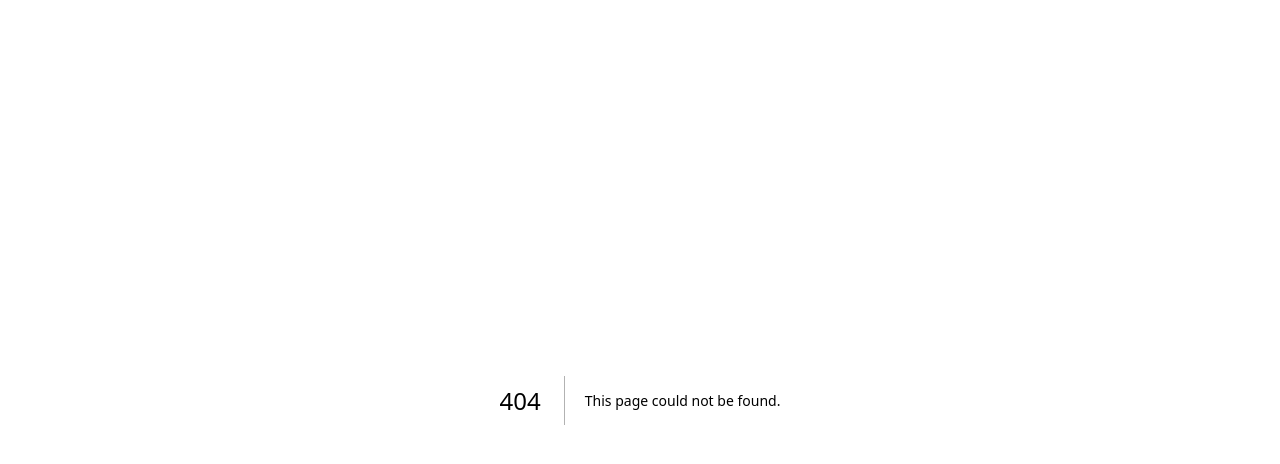
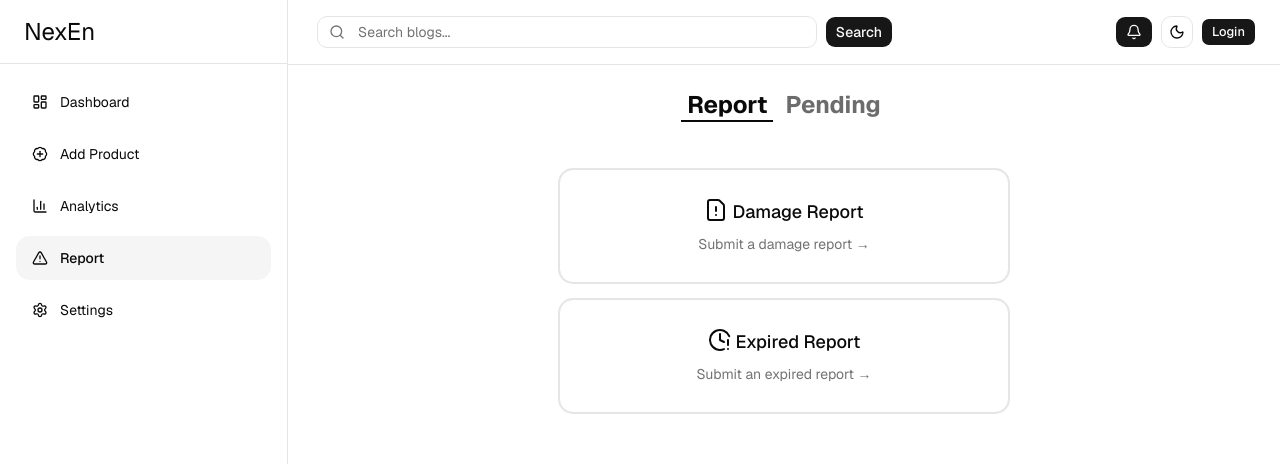
Before and after one commit to ahosan-h/nexen, a Next.js app in the folder frontend/: page /expire-damage in a window 1280 px wide. Before the commit this address had no page. Shown: the top 464 px of the page. Built offline with nearby package versions, Linux system fonts and the light colour scheme; no server answers.

Commit message:
add damage and expired report tabs with navigation cards

```diff
--- /dev/null
+++ b/frontend/app/(dashboard)/(expire-damage)/expire-damage/layoout.tsx
@@ -0,0 +1,14 @@
+// app/layout.tsx
+export default function DamageExpire({
+  children,
+}: {
+  children: React.ReactNode;
+}) {
+  return (
+    <html lang="en">
+      <body>
+        <main>{children}</main>
+      </body>
+    </html>
+  );
+}
--- /dev/null
+++ b/frontend/app/(dashboard)/(expire-damage)/expire-damage/page.tsx
@@ -0,0 +1,55 @@
+import { Card, CardContent } from "@/components/ui/card";
+import { Tabs, TabsContent, TabsList, TabsTrigger } from "@/components/ui/tabs";
+import { ClockAlert, FileWarningIcon } from "lucide-react";
+import Link from "next/link";
+
+export default function DamageExpire() {
+  return (
+    <div>
+      <Tabs
+        className="w-full flex items-center justify-center"
+        defaultValue="report"
+      >
+        <TabsList variant="line">
+          <TabsTrigger value="report" className="text-2xl font-bold">
+            Report
+          </TabsTrigger>
+          <TabsTrigger value="pending" className="text-2xl font-bold">
+            Pending
+          </TabsTrigger>
+        </TabsList>
+
+        <TabsContent value="report" className="mt-10">
+          <div className="flex flex-col gap-4">
+            <Link href="/damage">
+              <Card className="rounded-xl border bg-card hover:border-primary hover:bg-accent/30 transition-all cursor-pointer">
+                <CardContent className="flex w-full px-8 sm:w-sm md:w-md h-20 flex-col items-center justify-center gap-2">
+                  <div className="flex gap-1">
+                    <FileWarningIcon />
+                    <p className="text-lg font-medium">Damage Report</p>
+                  </div>
+                  <p className="text-sm text-muted-foreground">
+                    Submit a damage report →
+                  </p>
+                </CardContent>
+              </Card>
+            </Link>
+            <Link href="/expire">
+              <Card className="rounded--xl border bg-card hover:border-primary hover:bg-accent/30 transition-all cursor-pointer">
+                <CardContent className="flex w-full px-8 sm:w-sm md:w-md h-20 flex-col items-center justify-center gap-2">
+                  <div className="flex gap-1">
+                    <ClockAlert />
+                    <p className="text-lg font-medium">Expired Report</p>
+                  </div>
+                  <p className="text-sm text-muted-foreground">
+                    Submit an expired report →
+                  </p>
+                </CardContent>
+              </Card>
+            </Link>
+          </div>
+        </TabsContent>
+      </Tabs>
+    </div>
+  );
+}
--- a/frontend/components/sidebar.tsx
+++ b/frontend/components/sidebar.tsx
@@ -10,6 +10,7 @@ import {
   Settings,
   Menu,
   BadgePlus,
+  TriangleAlert,
 } from "lucide-react";
 
 import { Button } from "@/components/ui/button";
@@ -39,6 +40,11 @@ const navItems = [
     label: "Analytics",
     href: "/analytics",
     icon: BarChart3,
+  },
+  {
+    label: "Report",
+    href: "/expire-damage",
+    icon: TriangleAlert,
   },
   {
     label: "Settings",
--- /dev/null
+++ b/frontend/components/ui/tabs.tsx
@@ -0,0 +1,90 @@
+"use client"
+
+import * as React from "react"
+import { cva, type VariantProps } from "class-variance-authority"
+import { Tabs as TabsPrimitive } from "radix-ui"
+
+import { cn } from "@/lib/utils"
+
+function Tabs({
+  className,
+  orientation = "horizontal",
+  ...props
+}: React.ComponentProps<typeof TabsPrimitive.Root>) {
+  return (
+    <TabsPrimitive.Root
+      data-slot="tabs"
+      data-orientation={orientation}
+      className={cn(
+        "group/tabs flex gap-2 data-horizontal:flex-col",
+        className
+      )}
+      {...props}
+    />
+  )
+}
+
+const tabsListVariants = cva(
+  "group/tabs-list inline-flex w-fit items-center justify-center rounded-lg p-[3px] text-muted-foreground group-data-horizontal/tabs:h-8 group-data-vertical/tabs:h-fit group-data-vertical/tabs:flex-col data-[variant=line]:rounded-none",
+  {
+    variants: {
+      variant: {
+        default: "bg-muted",
+        line: "gap-1 bg-transparent",
+      },
+    },
+    defaultVariants: {
+      variant: "default",
+    },
+  }
+)
+
+function TabsList({
+  className,
+  variant = "default",
+  ...props
+}: React.ComponentProps<typeof TabsPrimitive.List> &
+  VariantProps<typeof tabsListVariants>) {
+  return (
+    <TabsPrimitive.List
+      data-slot="tabs-list"
+      data-variant={variant}
+      className={cn(tabsListVariants({ variant }), className)}
+      {...props}
+    />
+  )
+}
+
+function TabsTrigger({
+  className,
+  ...props
+}: React.ComponentProps<typeof TabsPrimitive.Trigger>) {
+  return (
+    <TabsPrimitive.Trigger
+      data-slot="tabs-trigger"
+      className={cn(
+        "relative inline-flex h-[calc(100%-1px)] flex-1 items-center justify-center gap-1.5 rounded-md border border-transparent px-1.5 py-0.5 text-sm font-medium whitespace-nowrap text-foreground/60 transition-all group-data-vertical/tabs:w-full group-data-vertical/tabs:justify-start hover:text-foreground focus-visible:border-ring focus-visible:ring-[3px] focus-visible:ring-ring/50 focus-visible:outline-1 focus-visible:outline-ring disabled:pointer-events-none disabled:opacity-50 has-data-[icon=inline-end]:pr-1 has-data-[icon=inline-start]:pl-1 dark:text-muted-foreground dark:hover:text-foreground group-data-[variant=default]/tabs-list:data-active:shadow-sm group-data-[variant=line]/tabs-list:data-active:shadow-none [&_svg]:pointer-events-none [&_svg]:shrink-0 [&_svg:not([class*='size-'])]:size-4",
+        "group-data-[variant=line]/tabs-list:bg-transparent group-data-[variant=line]/tabs-list:data-active:bg-transparent dark:group-data-[variant=line]/tabs-list:data-active:border-transparent dark:group-data-[variant=line]/tabs-list:data-active:bg-transparent",
+        "data-active:bg-background data-active:text-foreground dark:data-active:border-input dark:data-active:bg-input/30 dark:data-active:text-foreground",
+        "after:absolute after:bg-foreground after:opacity-0 after:transition-opacity group-data-horizontal/tabs:after:inset-x-0 group-data-horizontal/tabs:after:bottom-[-5px] group-data-horizontal/tabs:after:h-0.5 group-data-vertical/tabs:after:inset-y-0 group-data-vertical/tabs:after:-right-1 group-data-vertical/tabs:after:w-0.5 group-data-[variant=line]/tabs-list:data-active:after:opacity-100",
+        className
+      )}
+      {...props}
+    />
+  )
+}
+
+function TabsContent({
+  className,
+  ...props
+}: React.ComponentProps<typeof TabsPrimitive.Content>) {
+  return (
+    <TabsPrimitive.Content
+      data-slot="tabs-content"
+      className={cn("flex-1 text-sm outline-none", className)}
+      {...props}
+    />
+  )
+}
+
+export { Tabs, TabsList, TabsTrigger, TabsContent, tabsListVariants }
```
Also changed, not shown: frontend/app/(dashboard)/(expire-damage)/expire-damage/damage/page.tsx (added), frontend/app/(dashboard)/(expire-damage)/expire-damage/expire/page.tsx (added), frontend/app/(dashboard)/(expire-damage)/expire-damage/pending/page.tsx (added).
